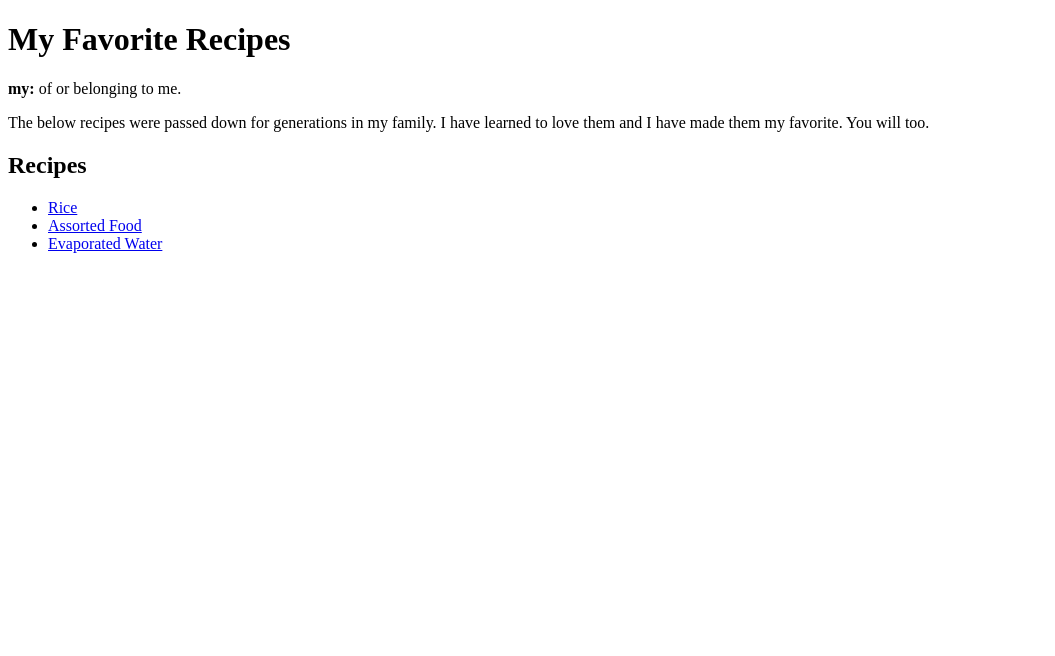
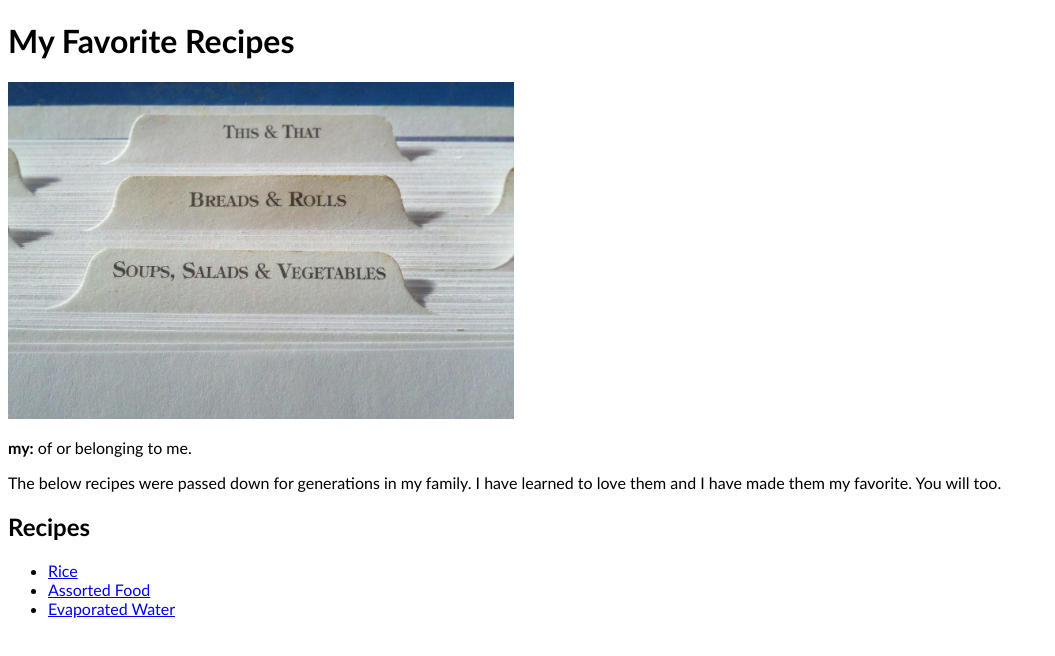
Before and after one commit to GeorgeCiesinski/odin-recipes, a plain HTML site: page index.html in a window 1280 px wide. Shown: the whole page, without its empty margins (0-1055 px from the left). Drawn offline with Linux system fonts and the light colour scheme.

Commit message:
Added stylesheet to all pages
- resized frontpage image
- Added font families

```diff
--- a/index.html
+++ b/index.html
@@ -3,9 +3,11 @@
 <head>
     <meta charset="UTF-8">
     <title>My Favorite Recipes</title>
+    <link rel="stylesheet" href="styles.css">
 </head>
 <body>
     <h1>My Favorite Recipes</h1>
+    <img class="frontpage" src="images/recipes.jpeg" alt="Recipes">
     <p><strong>my:</strong> of or belonging to me.</p>
     <p>The below recipes were passed down for generations in my family. I have learned to love them and I have made them my favorite. You will too.</p>
     <h2>Recipes</h2>
--- /dev/null
+++ b/styles.css
@@ -0,0 +1,8 @@
+* {
+    font-family:'Gill Sans', 'Gill Sans MT', 'Trebuchet MS', Calibri, sans-serif
+}
+
+.frontpage {
+    height: auto;
+    width: 40%;
+}
```
Also changed, not shown: recipes/assorted-food.html (+1 -0 lines), recipes/evaporated-water.html (+1 -0 lines), recipes/rice.html (+1 -0 lines), images/recipes.jpeg (added).
